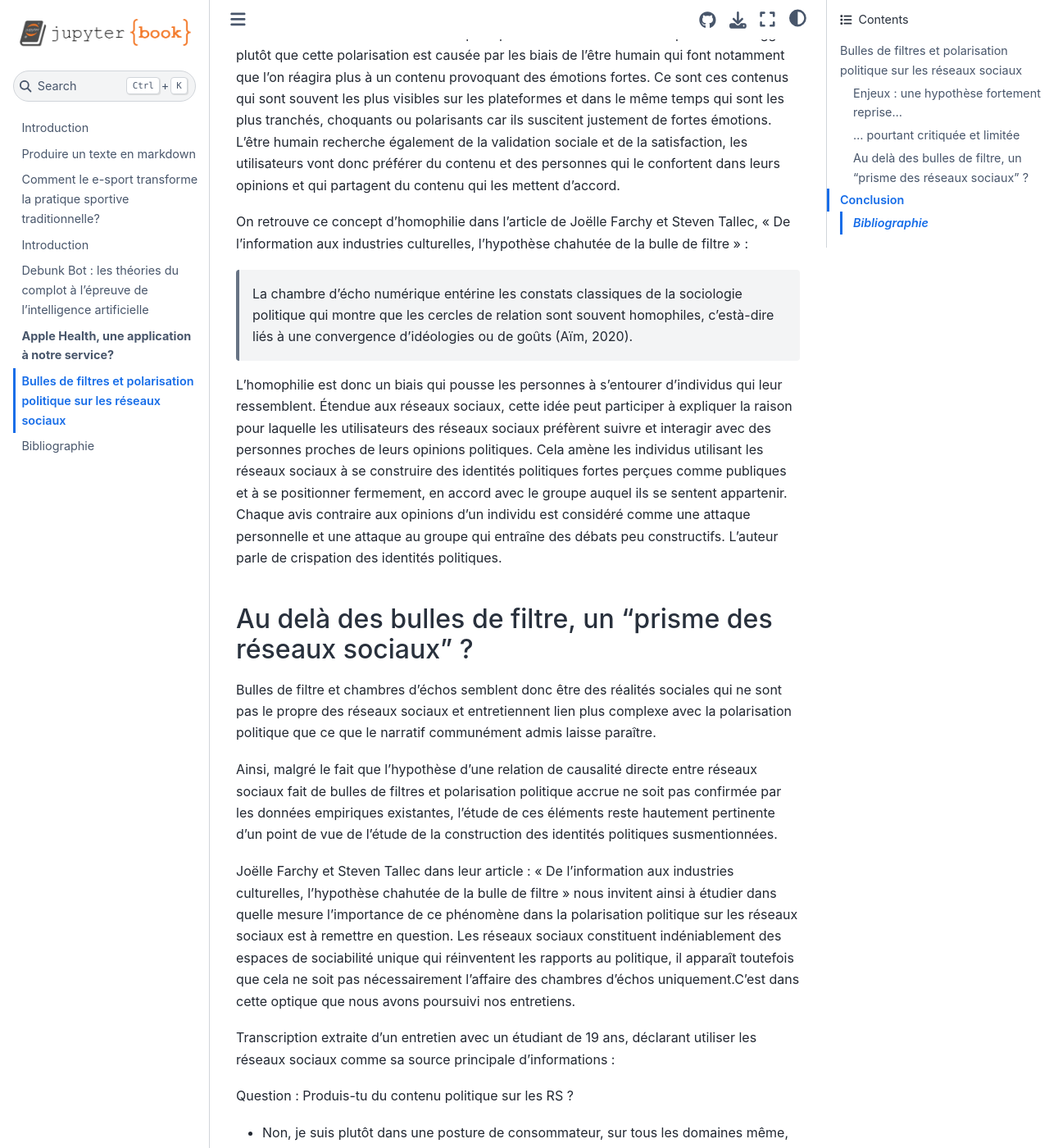
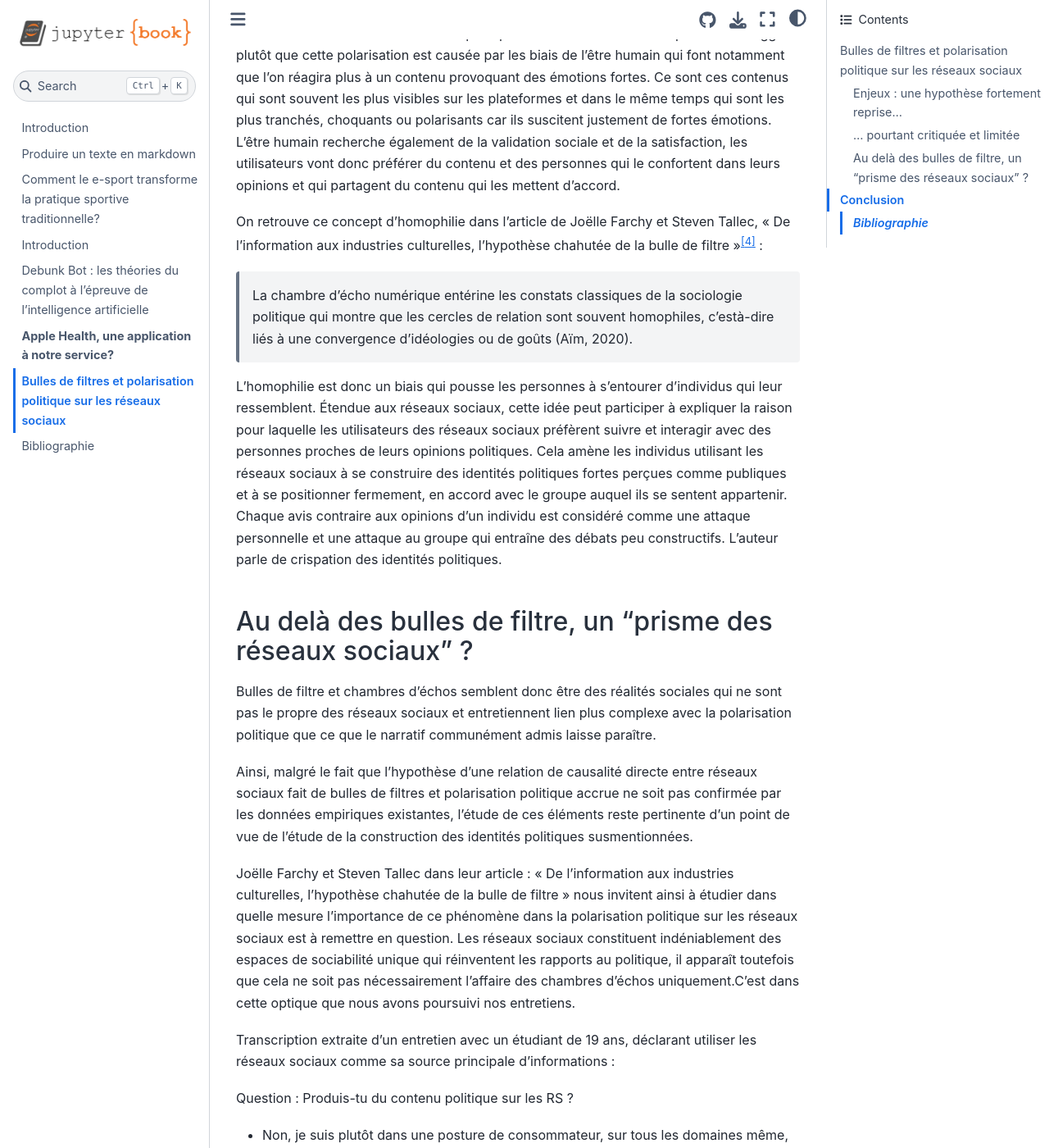
Before and after one commit to luneauaymeric/digital_culture_collective_page_g6, a Jupyter Book: the page built from bubbles/bulles_de_filtre.md, in a window 1280 px wide and 1400 px high, scrolled down 6504 px. Shown: the whole window at 82% size. Built offline with Jupyter Book 1.0.4 settings and Sphinx 7.4.7 and the Sphinx Book theme 1.1.4, drawn with Linux system fonts in a browser that asks for light colours; some of the changed lines change nothing that is shown.

Commit message:
bubbles/bulles_de_filtre.md updated from https://stackedit.io/

```diff
--- a/bubbles/bulles_de_filtre.md
+++ b/bubbles/bulles_de_filtre.md
@@ -67,7 +67,7 @@ Certains éléments de réponse de cette personne se sont retrouvés lors d’au
 
 Selon Chris Bail, les bulles de filtre ne sont pas le problème de fond qui crée la polarisation sur les réseaux sociaux et il serait trop simpliste de se limiter à cette explication. Il suggère plutôt que cette polarisation est causée par les biais de l’être humain qui font notamment que l’on réagira plus à un contenu provoquant des émotions fortes. Ce sont ces contenus qui sont souvent les plus visibles sur les plateformes et dans le même temps qui sont les plus tranchés, choquants ou polarisants car ils suscitent justement de fortes émotions. L’être humain recherche également de la validation sociale et de la satisfaction, les utilisateurs vont donc préférer du contenu et des personnes qui le confortent dans leurs opinions et qui partagent du contenu qui les mettent d’accord.
 
-On retrouve ce concept d’homophilie dans l'article de Joëlle Farchy et Steven Tallec, « De l’information aux industries culturelles, l’hypothèse chahutée de la bulle de filtre » :
+On retrouve ce concept d’homophilie dans l'article de Joëlle Farchy et Steven Tallec, « De l’information aux industries culturelles, l’hypothèse chahutée de la bulle de filtre »[^4] :
 > La chambre d’écho numérique entérine les constats classiques de la sociologie politique qui montre que les cercles de relation sont souvent homophiles, c’està-dire liés à une convergence d’idéologies ou de goûts (Aïm, 2020).
 
 L’homophilie est donc un biais qui pousse les personnes à s’entourer d’individus qui leur ressemblent. Étendue aux réseaux sociaux, cette idée peut participer à expliquer la raison pour laquelle les utilisateurs des réseaux sociaux préfèrent suivre et interagir avec des personnes proches de leurs opinions politiques. Cela amène les individus utilisant les réseaux sociaux à se construire des identités politiques fortes perçues comme publiques et à se positionner fermement, en accord avec le groupe auquel ils se sentent appartenir. Chaque avis contraire aux opinions d’un individu est considéré comme une attaque personnelle et une attaque au groupe qui entraîne des débats peu constructifs. L’auteur parle de crispation des identités politiques.
@@ -76,7 +76,7 @@ L’homophilie est donc un biais qui pousse les personnes à s’entourer d’in
 
 Bulles de filtre et chambres d’échos semblent donc être des réalités sociales qui ne sont pas le propre des réseaux sociaux et entretiennent lien plus complexe avec la polarisation politique que ce que le narratif communément admis laisse paraître.
 
-Ainsi, malgré le fait que l’hypothèse d’une relation de causalité directe entre réseaux sociaux fait de bulles de filtres et polarisation politique accrue ne soit pas confirmée par les données empiriques existantes, l’étude de ces éléments reste hautement pertinente d’un point de vue de l’étude de la construction des identités politiques susmentionnées.
+Ainsi, malgré le fait que l’hypothèse d’une relation de causalité directe entre réseaux sociaux fait de bulles de filtres et polarisation politique accrue ne soit pas confirmée par les données empiriques existantes, l’étude de ces éléments reste pertinente d’un point de vue de l’étude de la construction des identités politiques susmentionnées.
 
 Joëlle Farchy et Steven Tallec dans leur article : « De l’information aux industries culturelles, l’hypothèse chahutée de la bulle de filtre » nous invitent ainsi à étudier dans quelle mesure l’importance de ce phénomène dans la polarisation politique sur les réseaux sociaux est à remettre en question. Les réseaux sociaux constituent indéniablement des espaces de sociabilité unique qui réinventent les rapports au politique, il apparaît toutefois que cela ne soit pas nécessairement l’affaire des chambres d’échos uniquement.C’est dans cette optique que nous avons poursuivi nos entretiens.
 
@@ -136,9 +136,10 @@ Cette approche nous permet d’envisager des questionnements plus larges liés a
 [^5]: Bail, Breaking the social media prism.
 [^6]: Zuiderveen Borgesius et al., « Should We Worry about Filter Bubbles? »
 
+
 <!--stackedit_data:
-eyJoaXN0b3J5IjpbMjAxMDAwNjM0OCwtODk5MzQxNjE1LC0xMj
-AwNjc0ODAzLC0xMTMxODYzMjU2LC0xNDEzODI5MzAsLTE0MzI1
-NjExMiwxNTc3ODYzNTE0LDY1MDQxODc3MCwtMTg1ODY5NDc0Nl
-19
+eyJoaXN0b3J5IjpbNTIxMTg0OTQ1LC04OTkzNDE2MTUsLTEyMD
+A2NzQ4MDMsLTExMzE4NjMyNTYsLTE0MTM4MjkzMCwtMTQzMjU2
+MTEyLDE1Nzc4NjM1MTQsNjUwNDE4NzcwLC0xODU4Njk0NzQ2XX
+0=
 -->
```
